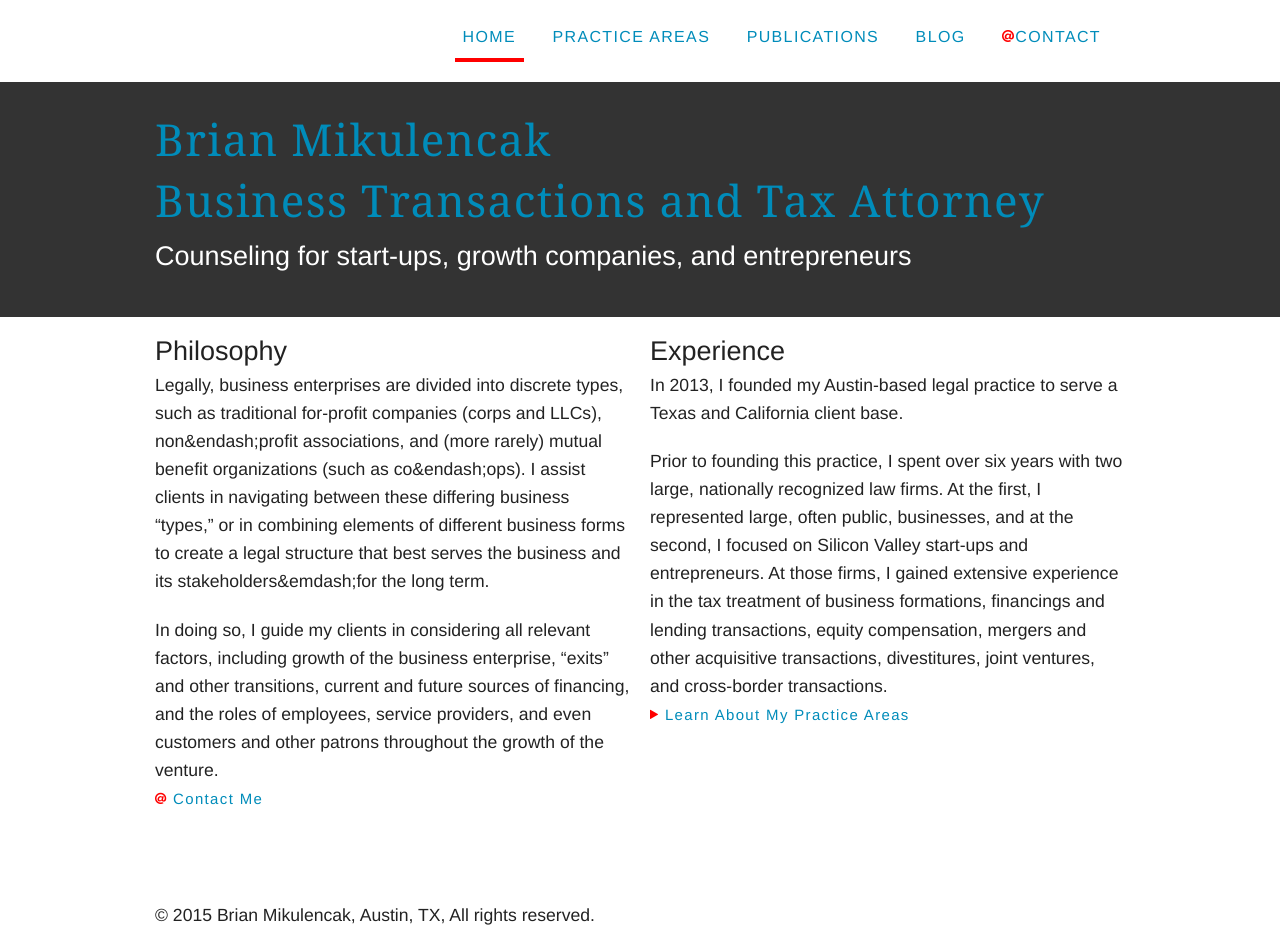
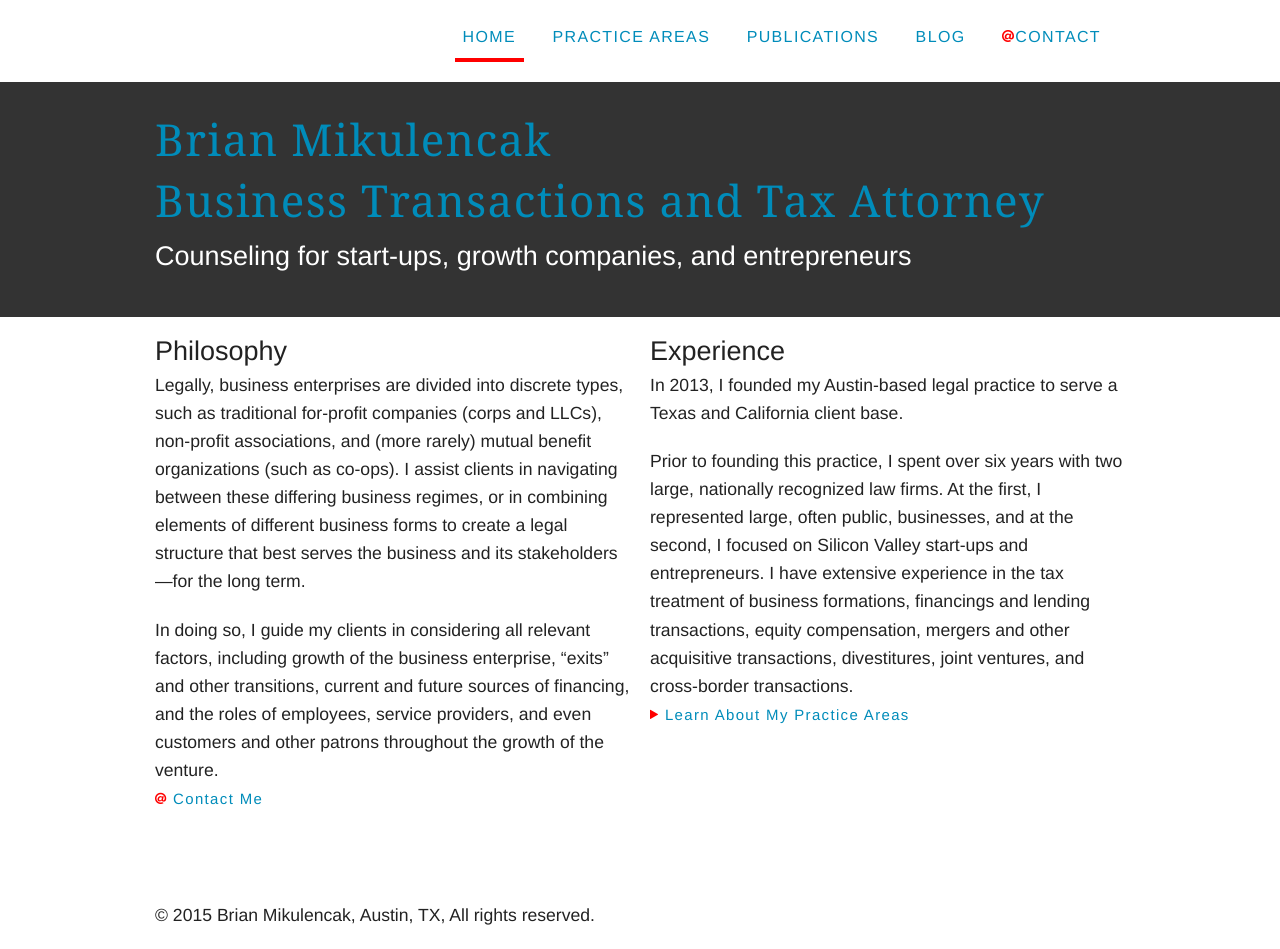
Before and after one commit to brianmik/bmaustinlaw, a Jekyll site: the page built from index.html, in a window 1280 px wide. Built offline with Jekyll 4.4.1, drawn with Linux system fonts in a browser that asks for light colours; Markdown is read by kramdown in place of the engine named in the settings.

Commit message:
Changes to landing page
Attempted fixes (dashes and quotes)

```diff
--- a/index.html
+++ b/index.html
@@ -12,7 +12,7 @@ title: Brian Mikulencak Business Transactions and Tax Attorney - Home
           <header class="space-none">
             <h1 class="philosophy space-none">Philosophy</h1>
           </header>
-          <p>Legally, business enterprises are divided into discrete types, such as traditional for-profit companies (corps and LLCs), non&endash;profit associations, and (more rarely) mutual benefit organizations (such as co&endash;ops). I assist clients in navigating between these differing business &ldquo;types,&rdquo; or in combining elements of different business forms to create a legal structure that best serves the business and its stakeholders&emdash;for the long term.</p>
+          <p>Legally, business enterprises are divided into discrete types, such as traditional for-profit companies (corps and LLCs), non-profit associations, and (more rarely) mutual benefit organizations (such as co-ops). I assist clients in navigating between these differing business regimes, or in combining elements of different business forms to create a legal structure that best serves the business and its stakeholders&mdash;for the long term.</p>
           <p class="space-none">In doing so, I guide my clients in considering all relevant factors, including growth of the business enterprise, &ldquo;exits&rdquo; and other transitions, current and future sources of financing, and the roles of employees, service providers, and even customers and other patrons throughout the growth of the venture.</p>
           <p><a class="capitalize small" href="contact.html"><i class="fi-at-sign red"></i> Contact me</a></p>
           </section>
@@ -24,7 +24,7 @@ title: Brian Mikulencak Business Transactions and Tax Attorney - Home
             <h1 class="experience space-none">Experience</h1>
           </header>
           <p>In 2013, I founded my Austin-based legal practice to serve a Texas and California client base.</p>
-          <p class="space-none">Prior to founding this practice, I spent over six years with two large, nationally recognized law firms. At the first, I represented large, often public, businesses, and at the second, I focused on Silicon Valley start-ups and entrepreneurs. At those firms, I gained extensive experience in the tax treatment of business formations, financings and lending transactions, equity compensation, mergers and other acquisitive transactions, divestitures, joint ventures, and cross-border transactions.</p>
+          <p class="space-none">Prior to founding this practice, I spent over six years with two large, nationally recognized law firms. At the first, I represented large, often public, businesses, and at the second, I focused on Silicon Valley start-ups and entrepreneurs. I have extensive experience in the tax treatment of business formations, financings and lending transactions, equity compensation, mergers and other acquisitive transactions, divestitures, joint ventures, and cross-border transactions.</p>
           <p><a class="capitalize small" href="practice-areas.html"><i class="fi-play red"></i> Learn about my practice areas</a></p>
         </section>
         </li>
--- a/rafts/index.html
+++ b/rafts/index.html
@@ -63,14 +63,14 @@
       <ul class="large-block-grid-2 list-none">
         <li>
           <h3 class="space-none">Philosophy</h3>
-          <p>Legally, business enterprises are divided into discrete types, such as traditional for-profit companies (corps and LLCs), non&endash;profit associations, and (more rarely) mutual benefit organizations (such as co&endash;ops). I assist clients in navigating between these differing business &ldquo;types,&rdquo; or in combining elements of different business forms to create a legal structure that best serves the business and its stakeholders&emdash;for the long term.</p>
+          <p>Legally, business enterprises are divided into discrete types, such as traditional for-profit companies (corps and LLCs), non-profit associations, and (more rarely) mutual benefit organizations (such as co-ops). I assist clients in navigating between these differing business regimes, or in combining elements of different business forms to create a legal structure that best serves the business and its stakeholders&mdash;for the long term.</p>
           <p>In doing so, I guide my clients in considering all relevant factors, including growth of the business enterprise, &ldquo;exits&rdquo; and other transitions, current and future sources of financing, and the roles of employees, service providers, and even customers and other patrons throughout the growth of the venture. <a class="uppercase small" href="contact.html"><i class="fi-at-sign red"></i> Contact me</a></p>
         </li>
 
         <li>
           <h3 class="space-none">Experience</h3>
           <p>In 2013, I founded my Austin-based legal practice to serve a Texas and California client base.</p>
-          <p class="space-none">Prior to founding this practice, I spent over six years with two large, nationally recognized law firms. At the first, I represented large, often public, businesses, and at the second, I focused on Silicon Valley start-ups and entrepreneurs. At those firms, I gained extensive experience in the tax treatment of business formations, financings and lending transactions, equity compensation, mergers and other acquisitive transactions, divestitures, joint ventures, and cross-border transactions.</p>
+          <p class="space-none">Prior to founding this practice, I spent over six years with two large, nationally recognized law firms. At the first, I represented large, often public, businesses, and at the second, I focused on Silicon Valley start-ups and entrepreneurs. I have extensive experience in the tax treatment of business formations, financings and lending transactions, equity compensation, mergers and other acquisitive transactions, divestitures, joint ventures, and cross-border transactions.</p>
           <p><a class="uppercase small" href="practice-areas.html"><i class="fi-play red"></i> Learn about my practice areas</a></p>
         </li>
       </ul>
```
